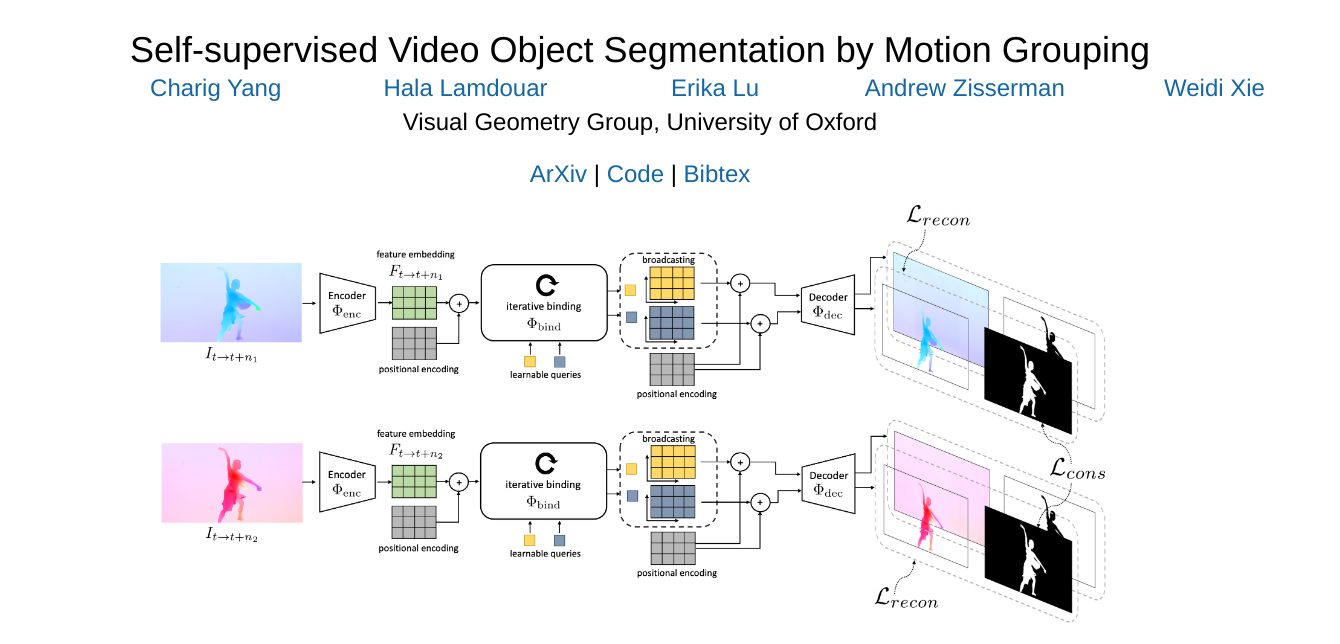
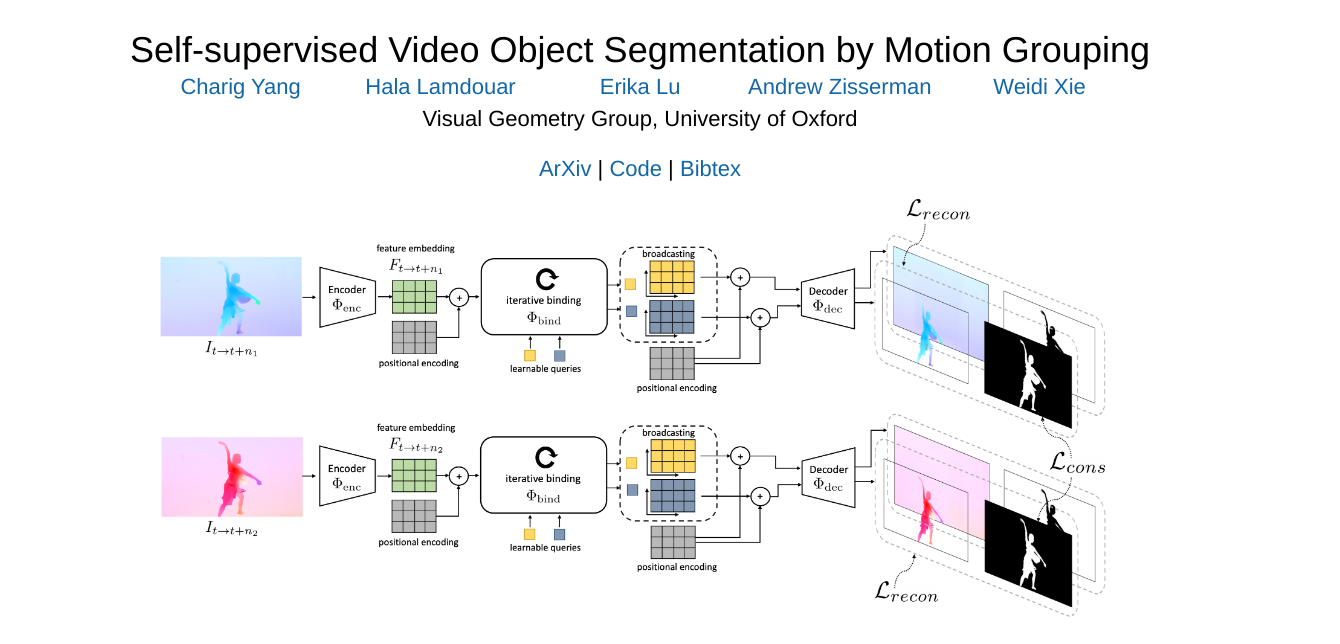
Before and after one commit to charigyang/order, a plain HTML site: page index.html in a window 1280 px wide. Shown: the top 644 px of the page, 1340 px wide, since content can reach past the window. Drawn offline with Linux system fonts and the light colour scheme; a script that the page names is missing.

Commit message:
Update index.html

```diff
--- a/index.html
+++ b/index.html
@@ -139,36 +139,36 @@
 	<br>
 	<center>
 		<span style="font-size:36px">Self-supervised Video Object Segmentation by Motion Grouping</span>
-		<table align=center width=1250px>
-			<table align=center width=1250px>
+		<table align=center width=1000px>
+			<table align=center width=1000px>
 				<tr>
-					<td align=center width=250px>
+					<td align=center width=200px>
 						<center>
-							<span style="font-size:24px"><a href="https://charigyang.github.io/">
+							<span style="font-size:22px"><a href="https://charigyang.github.io/">
 							Charig Yang</a></span>
 						</center>
 					</td>
-					<td align=center width=250px>
+					<td align=center width=200px>
 						<center>
-							<span style="font-size:24px"><a href="https://twitter.com/hala_lamdouar/">
+							<span style="font-size:22px"><a href="https://twitter.com/hala_lamdouar/">
 							Hala Lamdouar</a></span>
 						</center>
 					</td>
-					<td align=center width=250px>
+					<td align=center width=200px>
 						<center>
-							<span style="font-size:24px"><a href="https://erikalu.com/">
+							<span style="font-size:22px"><a href="https://erikalu.com/">
 							Erika Lu</a></span>
 						</center>
 					</td>
-					<td align=center width=250px>
+					<td align=center width=200px>
 						<center>
-							<span style="font-size:24px"><a href="https://www.robots.ox.ac.uk/~az/">
+							<span style="font-size:22px"><a href="https://www.robots.ox.ac.uk/~az/">
 							Andrew Zisserman</a></span>
 						</center>
 					</td>
-					<td align=center width=250px>
+					<td align=center width=200px>
 						<center>
-							<span style="font-size:24px"><a href="https://weidixie.github.io/weidi-personal-webpage/">
+							<span style="font-size:22px"><a href="https://weidixie.github.io/weidi-personal-webpage/">
 							Weidi Xie</a></span>
 						</center>
 					</td>
@@ -178,7 +178,7 @@
 				<tr>
 					<td align=center width=500px>
 						<center>
-							<span style="font-size:24px">Visual Geometry Group, University of Oxford</span>
+							<span style="font-size:22px">Visual Geometry Group, University of Oxford</span>
 						</center>
 					</td>
 				</tr>
@@ -187,7 +187,7 @@
 			<table align=center width=250px>
 				<br>
 				<tr>
-					<span style="font-size:24px"><a href="">ArXiv</a> |
+					<span style="font-size:22px"><a href="">ArXiv</a> |
 					<a href="https://github.com/charigyang/motiongrouping">Code</a> |
 					<a href="./resources/bibtex.txt">Bibtex</a><br></span>
 				</tr>
```
